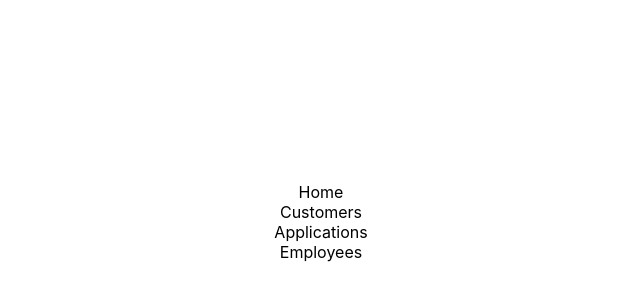
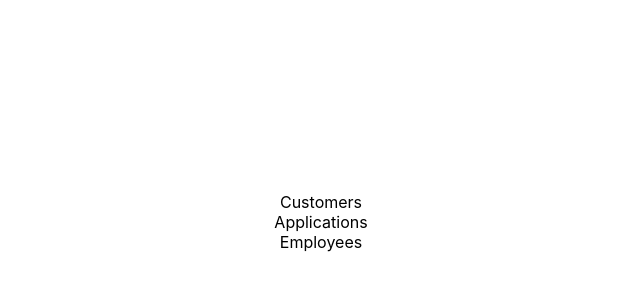
Before and after one commit to deBabbbe/PlaninngsView, a Next.js app: page / in a window 1280 px wide. Shown: the part 178-478 px from the top of the page, without its empty margins (319-959 px from the left). Built offline with nearby package versions, Linux system fonts and the light colour scheme.

Commit message:
Remove home in home

```diff
--- a/pages/index.tsx
+++ b/pages/index.tsx
@@ -8,7 +8,6 @@ const Home: NextPage = () => {
   return (
     <div className={styles.container}>
       <main className={styles.main}>
-        <Link href="/">Home</Link>
         <Link href="/customers">Customers</Link>
         <Link href="/applications">Applications</Link>
         <Link href="/employees">Employees</Link>
```
